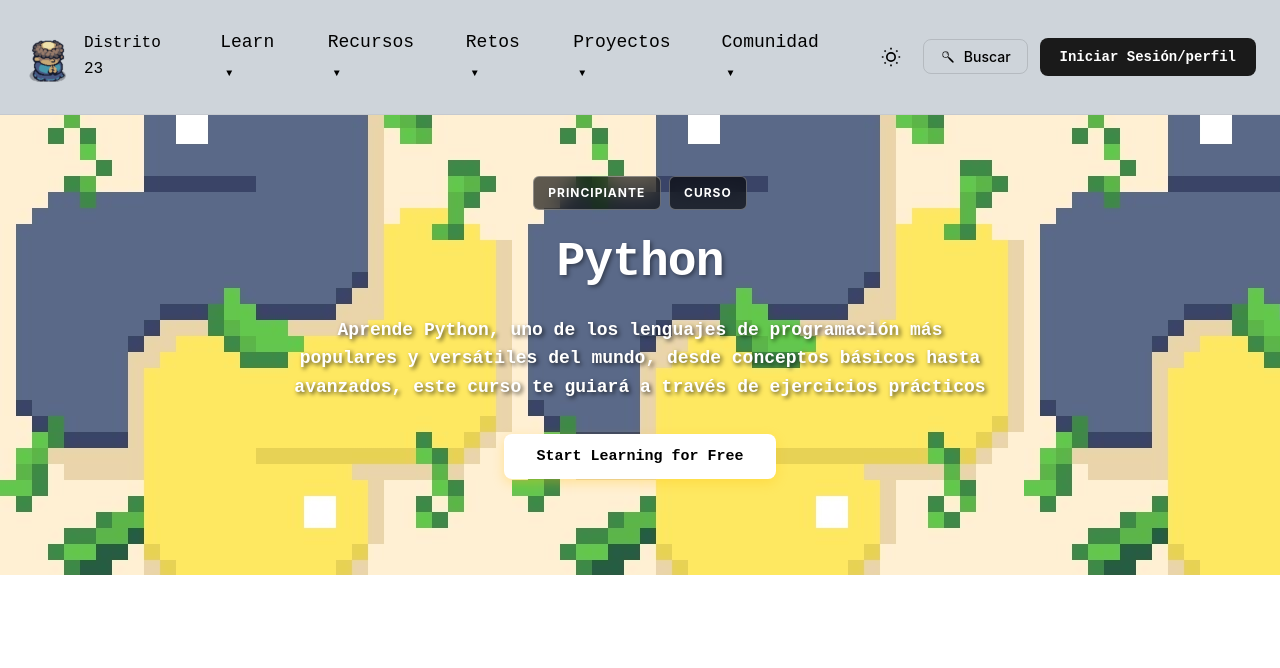
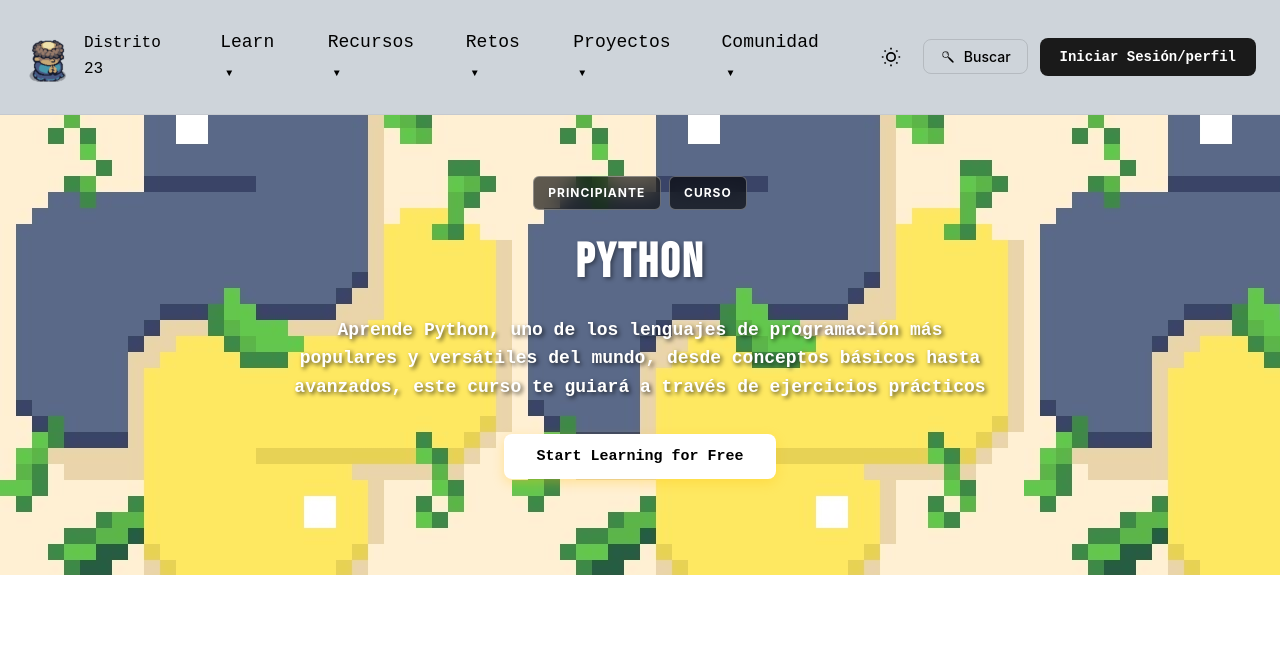
Before and after one commit to BlowingFever/Distrito23, a plain HTML site: page src/pages/cursos/Python/python.html in a window 1280 px wide. Shown: the top 668 px of the page. Drawn offline with Linux system fonts and the light colour scheme; a web font is replaced by a local one.

Commit message:
Refactor Python course CSS styles

```diff
--- a/src/styles/python/python-course.css
+++ b/src/styles/python/python-course.css
@@ -1,6 +1,3 @@
-/* ===== PYTHON COURSE PAGE ===== */
-
-/* Hero Section - Python Course */
 .curso-python {
     min-height: 400px;
     display: flex;
@@ -56,9 +53,9 @@
     color: white;
     margin-bottom: var(--spacing-md);
     line-height: 1.2;
-    letter-spacing: -0.02em;
+    letter-spacing: 0.05em;
     text-shadow: 2px 2px 4px rgba(0, 0, 0, 0.411);
-    font-family: var(--font-mono);
+    font-family: var(--font-display);
 }
 
 .div-curso-python p {
@@ -559,5 +556,4 @@
         height: 36px;
         font-size: 14px;
     }
-
 }
```
